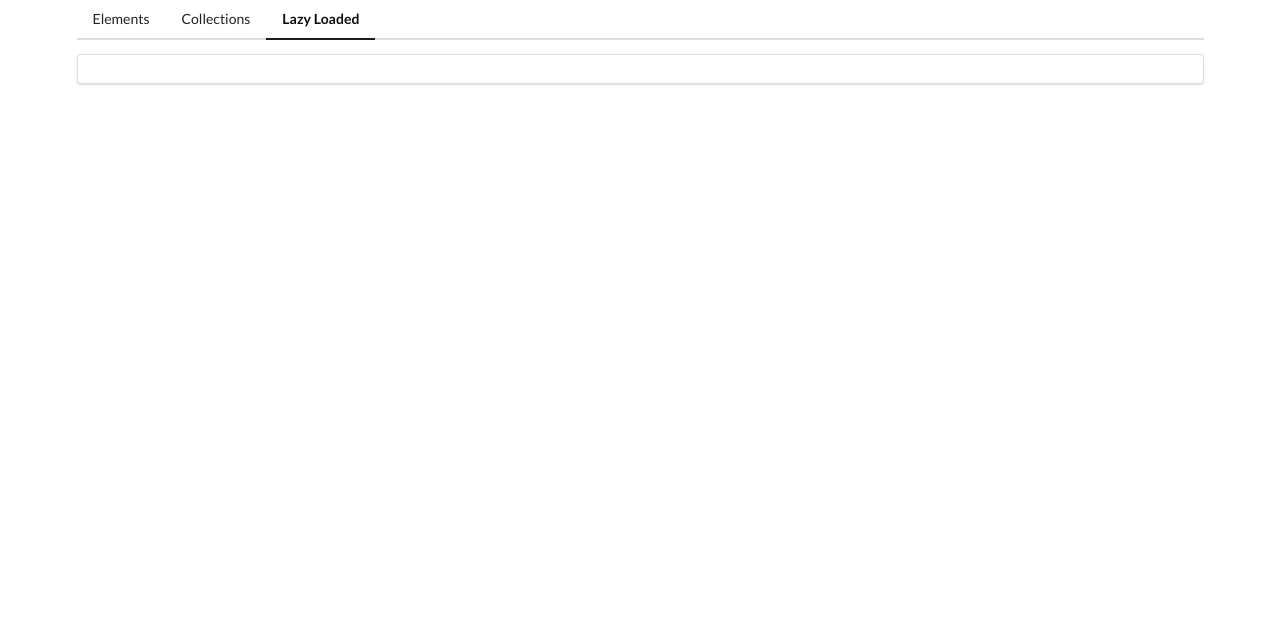
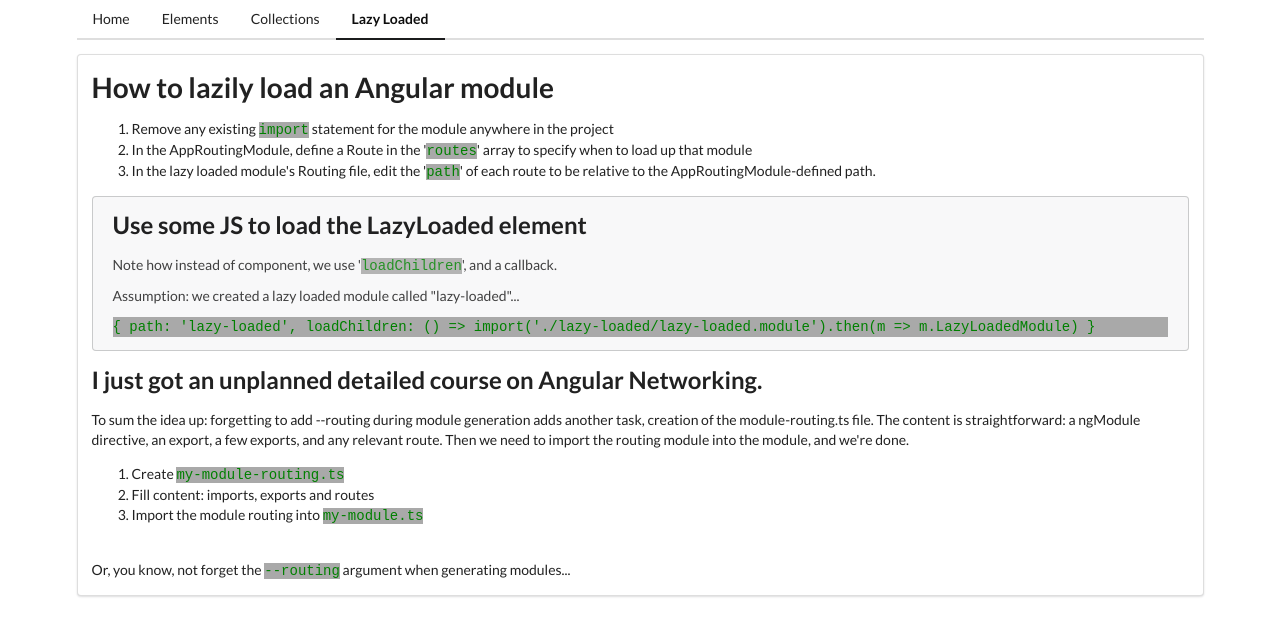
Before and after one commit to guillaumemaiano/AngularUdemyCourse, an Angular app in the folder AngularUdemyModules/: page /lazy-loaded in a window 1280 px wide. Shown: the top 636 px of the page. Built offline with nearby package versions, Linux system fonts and the light colour scheme.

Commit message:
Problem was lack of a routing file in the module (forgot an argument when generating). I coded the equivalent in. Also, Windows wasn't the problem... countrywide DNS issues were. Srsly.

```diff
--- a/AngularUdemyModules/src/app/app.component.html
+++ b/AngularUdemyModules/src/app/app.component.html
@@ -2,6 +2,8 @@
     <!-- navigation -->
     <div class="ui secondary pointing menu">
 
+
+        <a routerLink='/' class='item'>Home</a>
         <a routerLink="/elements" routerLinkActive='active' class='item'>Elements</a>
         <a routerLink="/collections" routerLinkActive='active' class='item'>Collections</a>
         <a routerLink="/lazy-loaded" routerLinkActive='active' class='item'>Lazy Loaded</a>
--- a/AngularUdemyModules/src/app/app.module.ts
+++ b/AngularUdemyModules/src/app/app.module.ts
@@ -1,12 +1,13 @@
 import { BrowserModule } from '@angular/platform-browser';
 import { NgModule } from '@angular/core';
 
-import { AppRoutingModule } from './app-routing.module';
-import { AppComponent } from './app.component';
 import {ElementsModule} from './elements/elements.module';
 import {CollectionsModule} from './collections/collections.module';
 import { HomeComponent } from './home/home.component';
 import { NotFoundComponent } from './not-found/not-found.component';
+import { AppRoutingModule } from './app-routing.module';
+
+import { AppComponent } from './app.component';
 
 @NgModule({
   declarations: [
--- a/AngularUdemyModules/src/app/lazy-loaded/lazy-loaded-home/lazy-loaded-home.component.html
+++ b/AngularUdemyModules/src/app/lazy-loaded/lazy-loaded-home/lazy-loaded-home.component.html
@@ -14,3 +14,15 @@
         {{'}'}}
     </div>
 </div>
+
+<div>
+    <h2>I just got an unplanned detailed course on Angular Networking.</h2>
+    <p>To sum the idea up: forgetting to add --routing during module generation adds another task, creation of the module-routing.ts file. The content is straightforward: a ngModule directive, an export, a few exports, and any relevant route. Then we need to import the routing module into the module, and we're done.</p>
+    <ol>
+        <li>Create <span class='code'>my-module-routing.ts</span></li>
+        <li>Fill content: imports, exports and routes</li>
+        <li>Import the module routing into <span class='code'>my-module.ts</span></li>
+    </ol>
+    <br>
+    Or, you know, not forget the <span class='code'>--routing</span> argument when generating modules...
+</div>
--- /dev/null
+++ b/AngularUdemyModules/src/app/lazy-loaded/lazy-loaded-routing.module.ts
@@ -0,0 +1,12 @@
+import { NgModule } from '@angular/core';
+import { Routes, RouterModule } from '@angular/router';
+import { LazyLoadedHomeComponent } from './lazy-loaded-home/lazy-loaded-home.component';
+
+const routes: Routes = [{ path: '', component: LazyLoadedHomeComponent}];
+
+@NgModule({
+  imports: [RouterModule.forChild(routes)],
+  exports: [RouterModule]
+})
+
+export class LazyLoadedRoutingModule {}
--- a/AngularUdemyModules/src/app/lazy-loaded/lazy-loaded.module.ts
+++ b/AngularUdemyModules/src/app/lazy-loaded/lazy-loaded.module.ts
@@ -1,15 +1,14 @@
 import { NgModule } from '@angular/core';
 import { CommonModule } from '@angular/common';
 import { LazyLoadedHomeComponent } from './lazy-loaded-home/lazy-loaded-home.component';
-import { Routes } from '@angular/router';
+import { LazyLoadedRoutingModule} from './lazy-loaded-routing.module';
 
-const routes: Routes = [{ path: '',
-                          component: LazyLoadedHomeComponent}];
 
 @NgModule({
   declarations: [LazyLoadedHomeComponent],
   imports: [
-    CommonModule
+    CommonModule,
+    LazyLoadedRoutingModule
   ]
 })
 export class LazyLoadedModule { }
```
